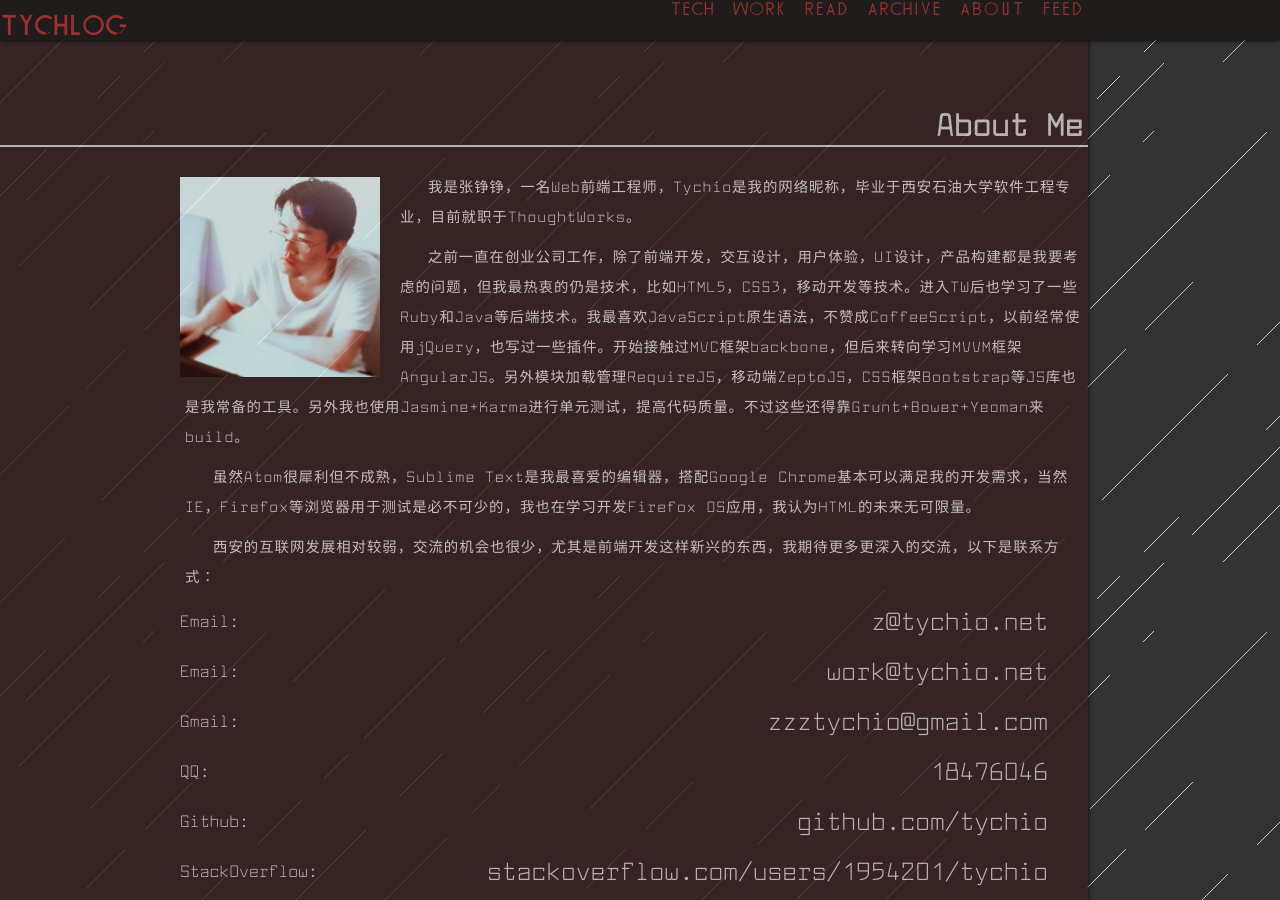
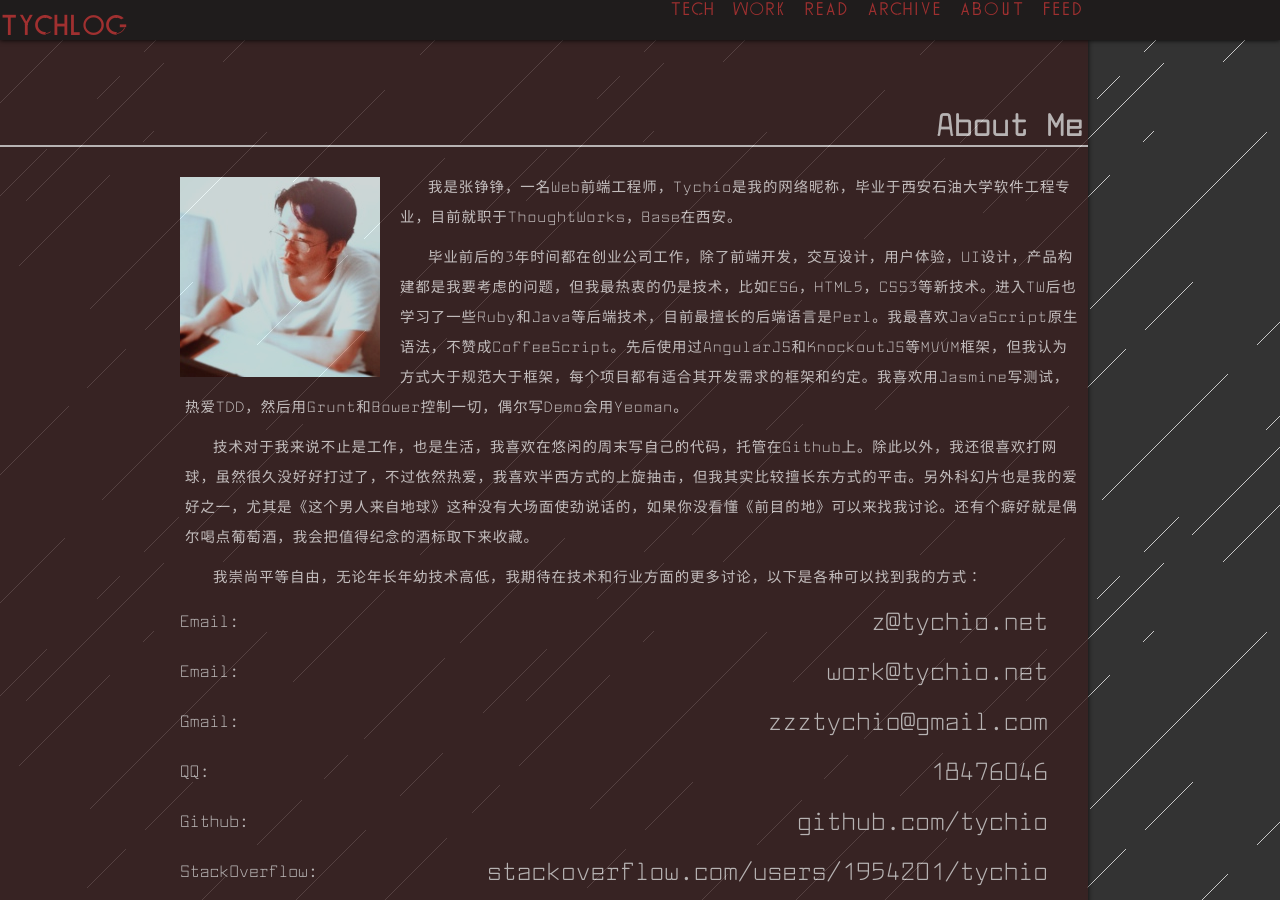
Before and after one commit to tychio/old_blog, a Jekyll site: the page built from about.html, in a window 1280 px wide and 900 px high. Built offline with Jekyll 4.4.1, drawn with Linux system fonts in a browser that asks for light colours; Markdown is read by kramdown in place of the engine named in the settings; some of the changed text lies outside the part shown.

Commit message:
update about

```diff
--- a/about.html
+++ b/about.html
@@ -5,10 +5,10 @@ title: About Me
 <dd>
     <article>
         <img src="/img/Avatar.jpg" alt="zzz">
-        <p>我是张铮铮，一名Web前端工程师，Tychio是我的网络昵称，毕业于西安石油大学软件工程专业，目前就职于ThoughtWorks。</p>
-        <p>之前一直在创业公司工作，除了前端开发，交互设计，用户体验，UI设计，产品构建都是我要考虑的问题，但我最热衷的仍是技术，比如HTML5，CSS3，移动开发等技术。进入TW后也学习了一些Ruby和Java等后端技术。我最喜欢JavaScript原生语法，不赞成CoffeeScript，以前经常使用jQuery，也写过一些插件。开始接触过MVC框架backbone，但后来转向学习MVVM框架AngularJS。另外模块加载管理RequireJS，移动端ZeptoJS，CSS框架Bootstrap等JS库也是我常备的工具。另外我也使用Jasmine+Karma进行单元测试，提高代码质量。不过这些还得靠Grunt+Bower+Yeoman来build。</p>
-        <p>虽然Atom很犀利但不成熟，Sublime Text是我最喜爱的编辑器，搭配Google Chrome基本可以满足我的开发需求，当然IE，Firefox等浏览器用于测试是必不可少的，我也在学习开发Firefox OS应用，我认为HTML的未来无可限量。</p>
-        <p>西安的互联网发展相对较弱，交流的机会也很少，尤其是前端开发这样新兴的东西，我期待更多更深入的交流，以下是联系方式：</p>
+        <p>我是张铮铮，一名Web前端工程师，Tychio是我的网络昵称，毕业于西安石油大学软件工程专业，目前就职于ThoughtWorks，Base在西安。</p>
+        <p>毕业前后的3年时间都在创业公司工作，除了前端开发，交互设计，用户体验，UI设计，产品构建都是我要考虑的问题，但我最热衷的仍是技术，比如ES6，HTML5，CSS3等新技术。进入TW后也学习了一些Ruby和Java等后端技术，目前最擅长的后端语言是Perl。我最喜欢JavaScript原生语法，不赞成CoffeeScript。先后使用过AngularJS和KnockoutJS等MVVM框架，但我认为方式大于规范大于框架，每个项目都有适合其开发需求的框架和约定。我喜欢用Jasmine写测试，热爱TDD，然后用Grunt和Bower控制一切，偶尔写Demo会用Yeoman。</p>
+        <p>技术对于我来说不止是工作，也是生活，我喜欢在悠闲的周末写自己的代码，托管在Github上。除此以外，我还很喜欢打网球，虽然很久没好好打过了，不过依然热爱，我喜欢半西方式的上旋抽击，但我其实比较擅长东方式的平击。另外科幻片也是我的爱好之一，尤其是《这个男人来自地球》这种没有大场面使劲说话的，如果你没看懂《前目的地》可以来找我讨论。还有个癖好就是偶尔喝点葡萄酒，我会把值得纪念的酒标取下来收藏。</p>
+        <p>我崇尚平等自由，无论年长年幼技术高低，我期待在技术和行业方面的更多讨论，以下是各种可以找到我的方式：</p>
     </article>
     <a href="mailto:z@zzz.gs">
         <label>Email:</label>
```
Also changed, not shown: other parts of about.html (+4 -0 lines).
